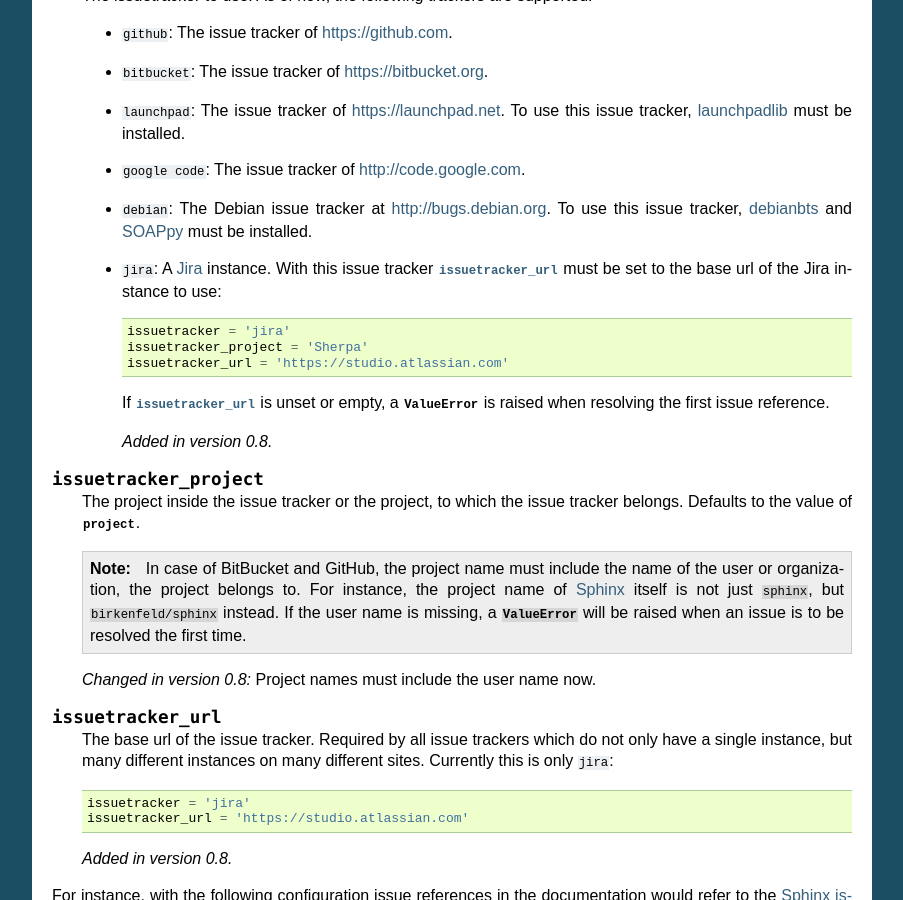
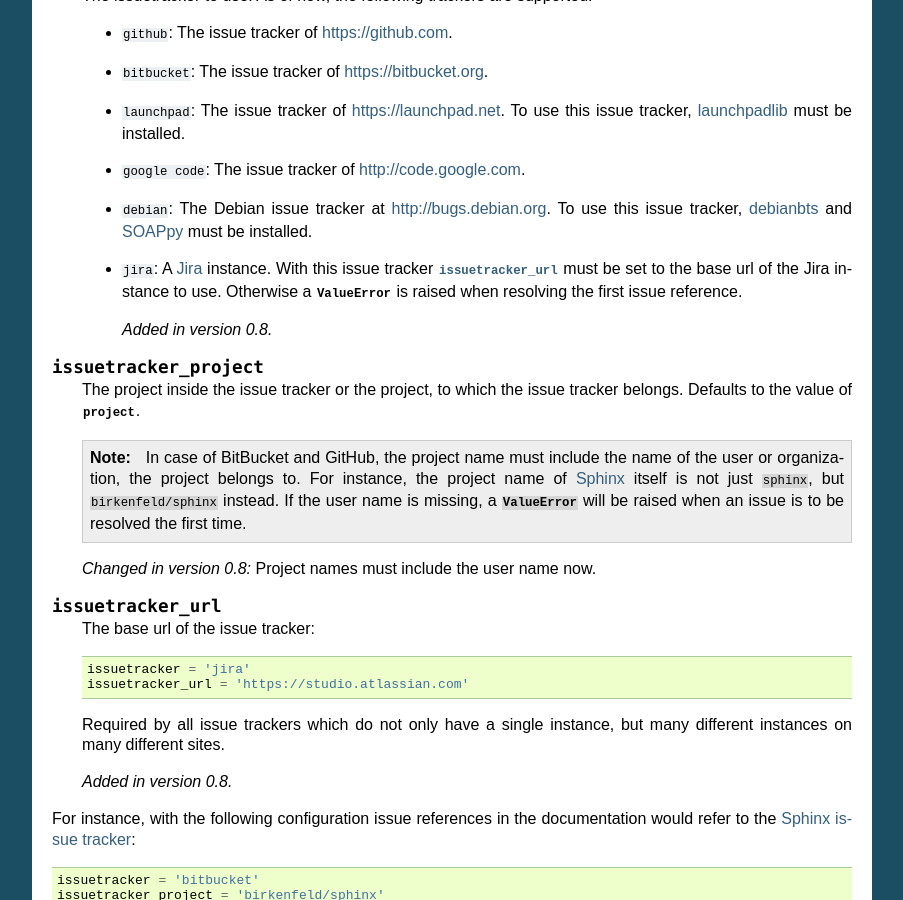
Before and after one commit to sphinx-contrib/spelling, a Sphinx documentation site: the page built from issuetracker/doc/index.rst, in a window 1280 px wide and 900 px high, scrolled down 735 px. Shown: the whole window, without its empty margins (198-1101 px from the left). Built offline with Sphinx 7.4.7, drawn with Linux system fonts in a browser that asks for light colours.

Commit message:
Improved documentation of jira tracker and url config value to avoid duplicate code samples

```diff
--- a/issuetracker/doc/index.rst
+++ b/issuetracker/doc/index.rst
@@ -57,15 +57,8 @@ Add ``sphinxcontrib.issuetracker`` to the configuration value
      this issue tracker, debianbts_ and SOAPpy_ must be installed.
    - ``jira``: A Jira_ instance.  With this issue tracker
      :confval:`issuetracker_url` must be set to the base url of the Jira
-     instance to use::
-
-        issuetracker = 'jira'
-        issuetracker_project = 'Sherpa'
-        issuetracker_url = 'https://studio.atlassian.com'
-
-     If :confval:`issuetracker_url` is unset or empty, a
-     :class:`~exceptions.ValueError` is raised when resolving the first issue
-     reference.
+     instance to use.  Otherwise a :class:`~exceptions.ValueError` is raised
+     when resolving the first issue reference.
 
      .. versionadded:: 0.8
 
@@ -88,12 +81,13 @@ Add ``sphinxcontrib.issuetracker`` to the configuration value
 
 .. confval:: issuetracker_url
 
-   The base url of the issue tracker.  Required by all issue trackers which do
-   not only have a single instance, but many different instances on many
-   different sites.  Currently this is only ``jira``::
+   The base url of the issue tracker::
 
       issuetracker = 'jira'
       issuetracker_url = 'https://studio.atlassian.com'
+
+   Required by all issue trackers which do not only have a single instance, but
+   many different instances on many different sites.
 
    .. versionadded:: 0.8
 
```
